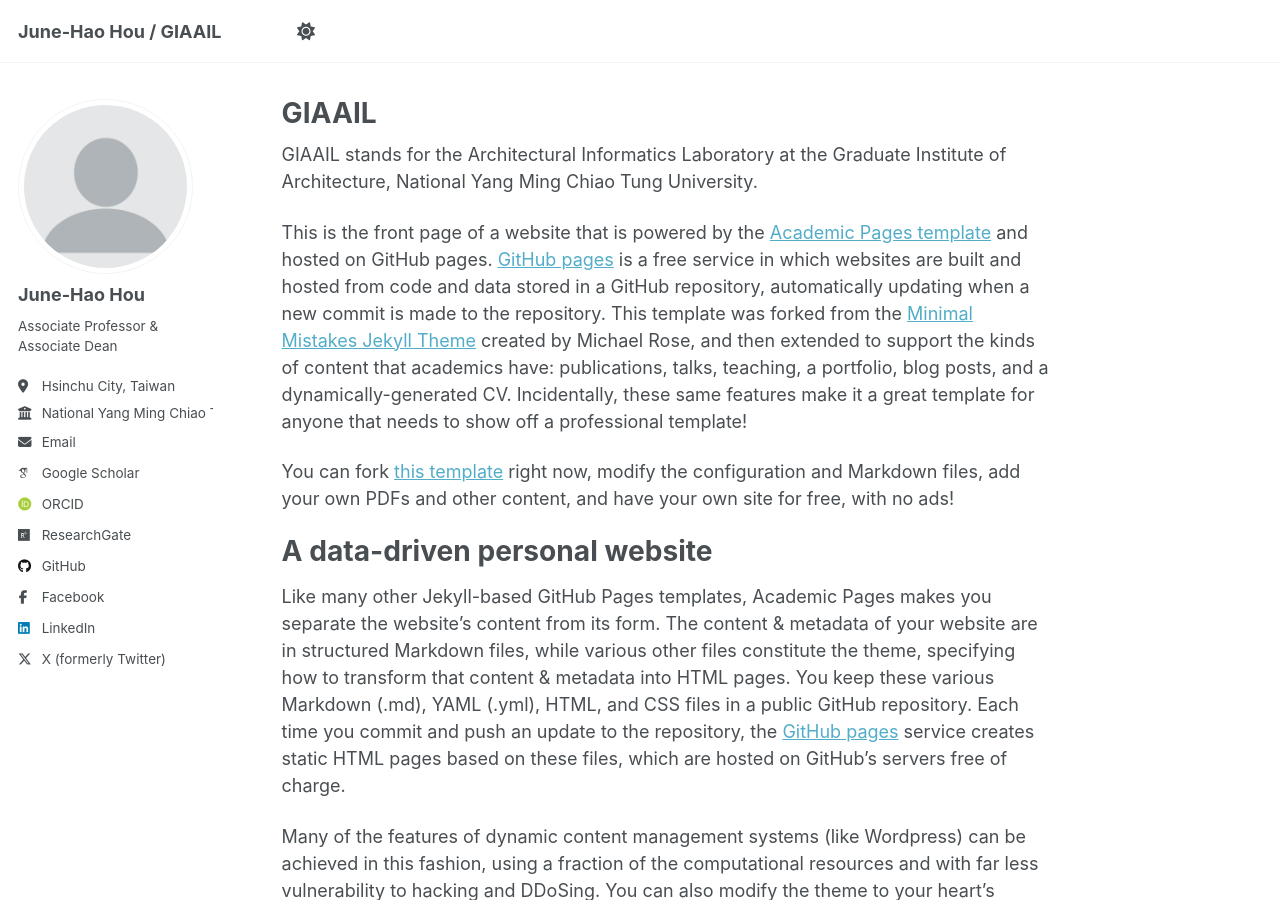
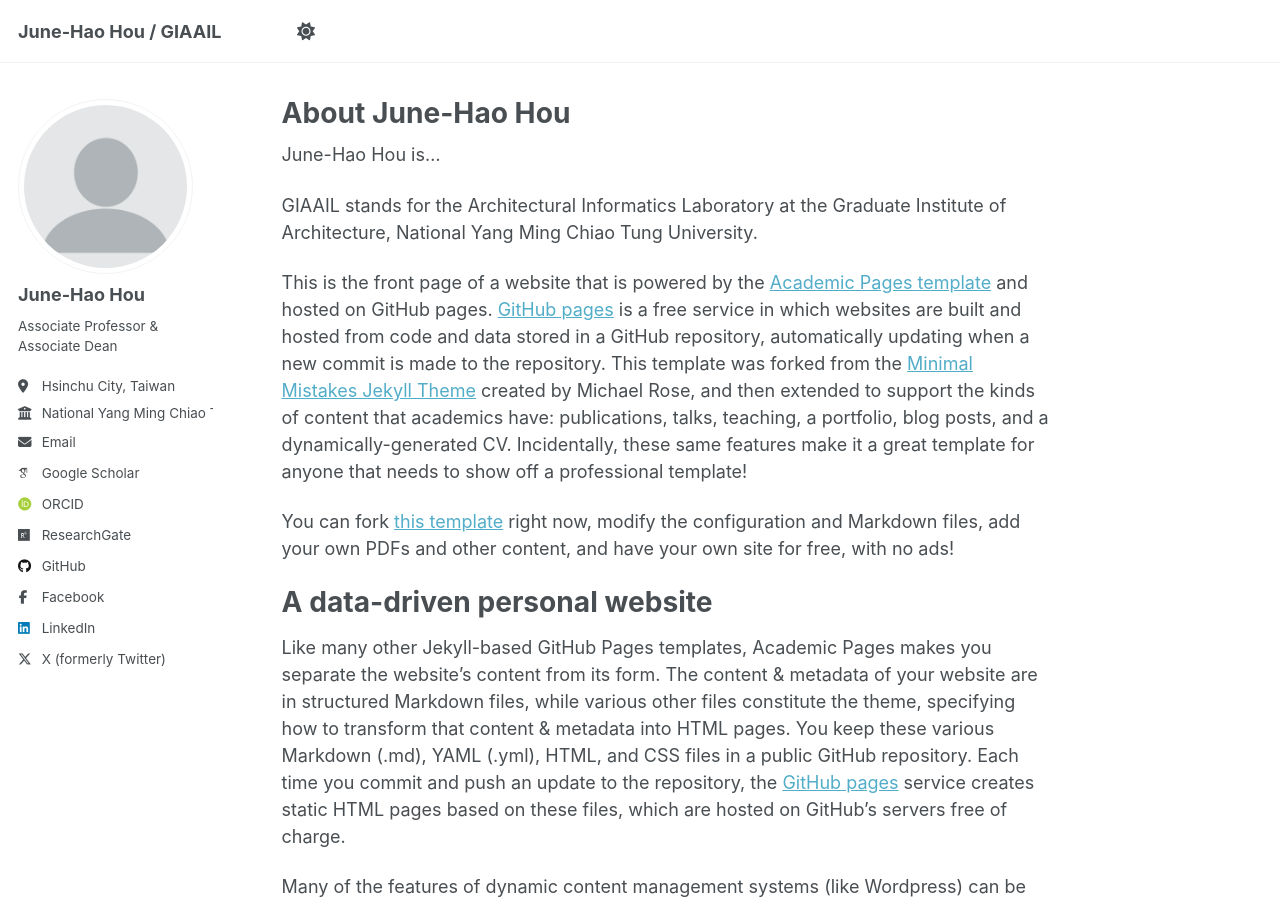
Before and after one commit to junehao/junehao.github.io, a Jekyll site: the page built from _pages/about.md, in a window 1280 px wide and 900 px high. Built offline with Jekyll 4.4.1, drawn with Linux system fonts in a browser that asks for light colours; some web fonts are replaced; a script that is not in the unit is left out.

Commit message:
Update about.md

```diff
--- a/_pages/about.md
+++ b/_pages/about.md
@@ -1,11 +1,13 @@
 ---
 permalink: /
-title: "GIAAIL"
+title: "About June-Hao Hou"
 author_profile: true
 redirect_from:
   - /about/
   - /about.html
 ---
+
+June-Hao Hou is...
 
 GIAAIL stands for the Architectural Informatics Laboratory at the Graduate Institute of Architecture, National Yang Ming Chiao Tung University.
 
```
